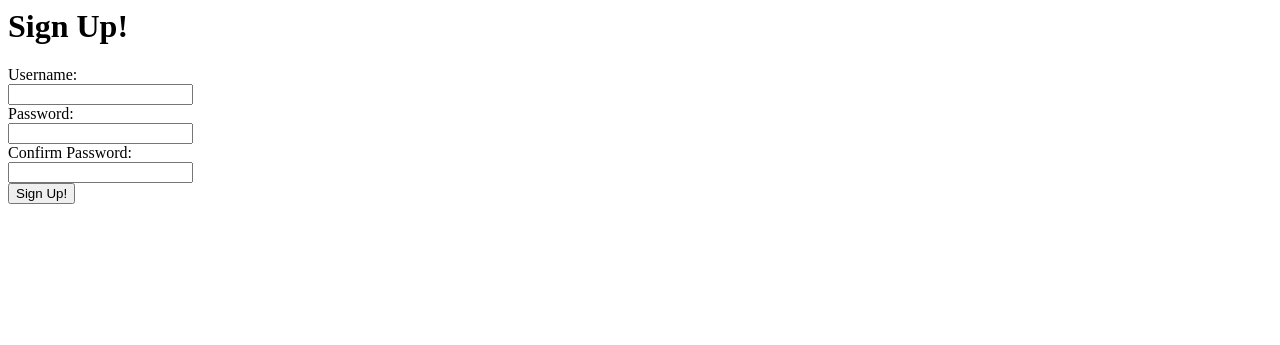
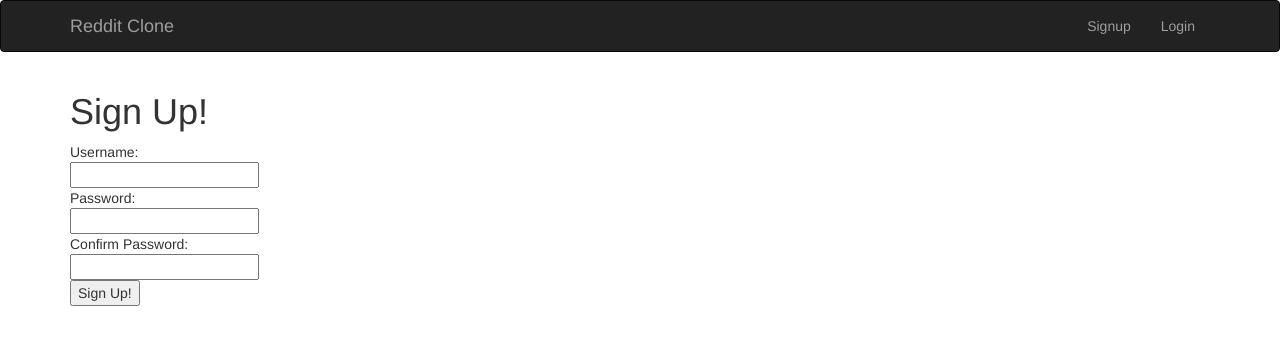
Before and after one commit to mindziukasss/reddit_clone, a Django app: page /accounts/signup/ in a window 1280 px wide. Shown: the top 345 px of the page. Run offline with Django 3.2, Linux system fonts and the light colour scheme; some libraries are stand-ins or nearby versions.

Commit message:
Added basic template

```diff
--- a/accounts/templates/accounts/signup.html
+++ b/accounts/templates/accounts/signup.html
@@ -1,3 +1,7 @@
+{% extends 'base.html' %}
+
+{% block content %}
+
 <h1>Sign Up!</h1>
 
 {% if error %}
@@ -5,7 +9,7 @@
 <br />
 {% endif %}
 
-<form method="POST" action="{% url 'signup' %}">
+<form method="POST" action="{% url 'accounts:signup' %}">
 	{% csrf_token %}
 	Username:
 	<br />
@@ -22,3 +26,6 @@
 	<input type="submit" value="Sign Up!">
 	<br />
 </form>
+
+
+{% endblock %}
--- a/posts/views.py
+++ b/posts/views.py
@@ -19,9 +19,7 @@ def create(request):
 					return redirect('home')
 			else:
 					return render(request, 'posts/create.html',{'error':'ERROR: You must include a title and url to create Post'})
-
 	else:
-
 			return render(request, 'posts/create.html')
 
 def home(request):
--- a/redditclone/settings.py
+++ b/redditclone/settings.py
@@ -56,7 +56,7 @@ ROOT_URLCONF = 'redditclone.urls'
 TEMPLATES = [
     {
         'BACKEND': 'django.template.backends.django.DjangoTemplates',
-        'DIRS': [],
+        'DIRS': ['templates'],
         'APP_DIRS': True,
         'OPTIONS': {
             'context_processors': [
--- /dev/null
+++ b/templates/base.html
@@ -0,0 +1,49 @@
+<!DOCTYPE html>
+<html lang="en">
+  <head>
+    <meta charset="utf-8">
+    <meta http-equiv="X-UA-Compatible" content="IE=edge">
+    <meta name="viewport" content="width=device-width, initial-scale=1">
+    <title>Reddit clone</title>
+
+    <link rel="stylesheet" href="https://maxcdn.bootstrapcdn.com/bootstrap/3.3.7/css/bootstrap.min.css" integrity="sha384-BVYiiSIFeK1dGmJRAkycuHAHRg32OmUcww7on3RYdg4Va+PmSTsz/K68vbdEjh4u" crossorigin="anonymous">
+
+    <!-- HTML5 shim and Respond.js for IE8 support of HTML5 elements and media queries -->
+    <!-- WARNING: Respond.js doesn't work if you view the page via file:// -->
+    <!--[if lt IE 9]>
+      <script src="https://oss.maxcdn.com/html5shiv/3.7.3/html5shiv.min.js"></script>
+      <script src="https://oss.maxcdn.com/respond/1.4.2/respond.min.js"></script>
+    <![endif]-->
+  </head>
+  <body>
+  	<nav class="navbar navbar-inverse">
+  	  <div class="container">
+  	    <div class="navbar-header">
+  	    	<button type="button" class="navbar-toggle" data-toggle="collapse" data-target="#mynav">
+  	        <span class="icon-bar"></span>
+  	        <span class="icon-bar"></span>
+  	        <span class="icon-bar"></span>
+  	      </button>
+  	      <a class="navbar-brand" href="{% url 'home' %}">Reddit Clone</a>
+  	    </div>
+  	    <div class="collapse navbar-collapse" id="mynav">
+  	          <ul class="nav navbar-nav navbar-right">
+  	          	{% if user.is_authenticated %}
+	  	          <li><a href="">Logout</a></li>
+	  	          {% else %}
+	  	          <li><a href="{% url 'accounts:signup' %}">Signup</a></li>
+	  	          <li><a href="{% url 'accounts:login' %}">Login</a></li>
+	  	          {% endif %}
+  	         </ul>
+  	  	</div>
+  	</nav>
+  	<div class="container">
+			{% block content %}
+			{% endblock %}
+		</div>
+    <!-- jQuery (necessary for Bootstrap's JavaScript plugins) -->
+    <script src="https://ajax.googleapis.com/ajax/libs/jquery/1.12.4/jquery.min.js"></script>
+    <!-- Include all compiled plugins (below), or include individual files as needed -->
+    <script src="https://maxcdn.bootstrapcdn.com/bootstrap/3.3.7/js/bootstrap.min.js" integrity="sha384-Tc5IQib027qvyjSMfHjOMaLkfuWVxZxUPnCJA7l2mCWNIpG9mGCD8wGNIcPD7Txa" crossorigin="anonymous"></script>
+    </body>
+</html>
```
Also changed, not shown: accounts/templates/accounts/login.html (+9 -0 lines), posts/templates/posts/create.html (+7 -0 lines), posts/templates/posts/home.html (+8 -0 lines).
